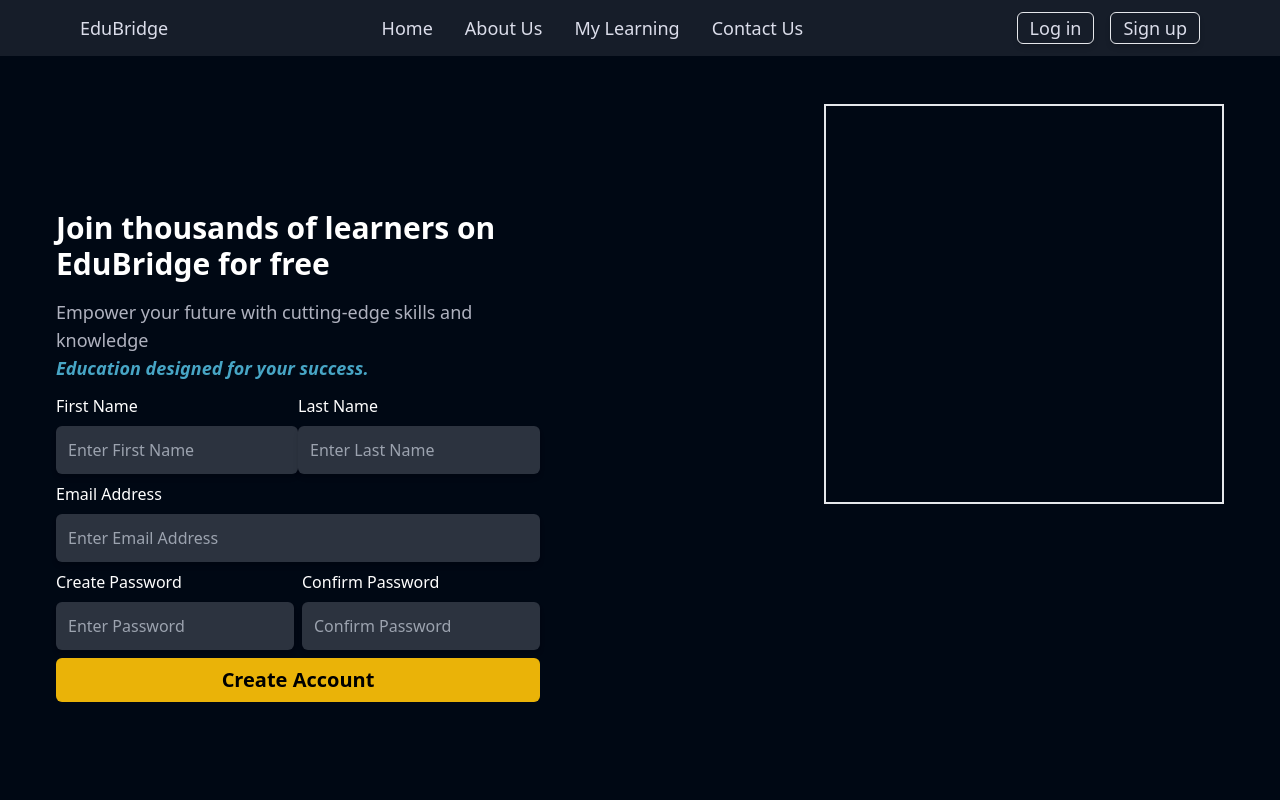
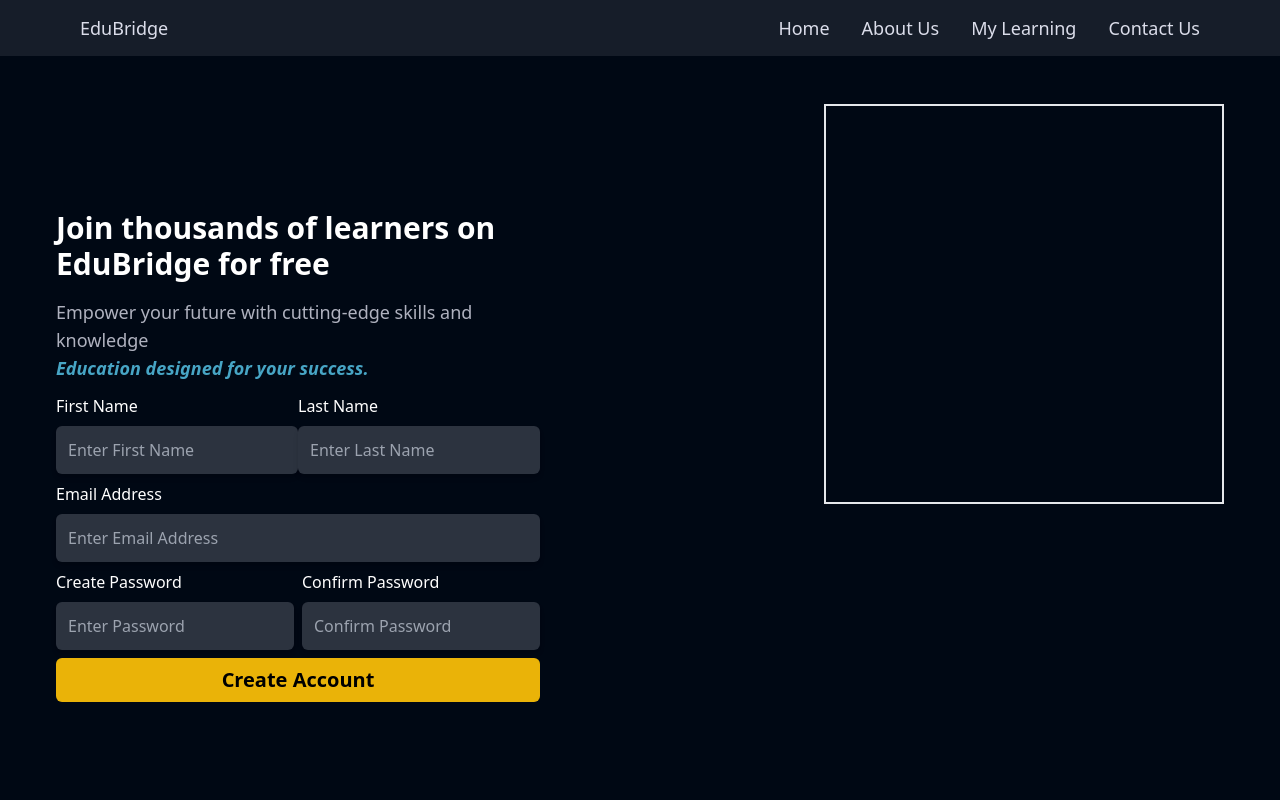
Before and after one commit to RitickLath/Edtech-Portal, a React (Vite) app in the folder Frontend/: page /signup in a window 1280 px wide. Shown: the top 800 px of the page. Built offline with nearby package versions, Linux system fonts and the light colour scheme.

Commit message:
isAuthentication context protecting dashboard

```diff
--- a/Frontend/src/App.jsx
+++ b/Frontend/src/App.jsx
@@ -1,6 +1,11 @@
+import { AuthProvider } from "./context/authContext";
 import MainLayout from "./layout/MainLayout";
 function App() {
-  return <MainLayout />;
+  return (
+    <AuthProvider>
+      <MainLayout />
+    </AuthProvider>
+  );
 }
 
 export default App;
--- a/Frontend/src/components/Navbar.jsx
+++ b/Frontend/src/components/Navbar.jsx
@@ -1,7 +1,10 @@
-import React from "react";
+import React, { useContext } from "react";
 import { Link, useNavigate } from "react-router-dom";
+import { AuthContext } from "../context/authContext";
 
 const Navbar = ({ dynamic = "My Learning" }) => {
+  const { isAuthenticated } = useContext(AuthContext);
+  // const { isAuthenticated, setIsAuthenticated } = useContext(AuthContext);
   const navigate = useNavigate();
 
   return (
@@ -14,6 +17,7 @@ const Navbar = ({ dynamic = "My Learning" }) => {
           <Link>{dynamic}</Link>
           <Link to="contact">Contact Us</Link>
         </div>
+        {isAuthenticated && (
           <div className="flex justify-between space-x-4">
             <button
               onClick={() => {
@@ -32,6 +36,7 @@ const Navbar = ({ dynamic = "My Learning" }) => {
               Sign up
             </button>
           </div>
+        )}
       </div>
     </div>
   );
--- /dev/null
+++ b/Frontend/src/context/authContext.jsx
@@ -0,0 +1,15 @@
+import { createContext, useState } from "react";
+
+const AuthContext = createContext(null);
+
+const AuthProvider = ({ children }) => {
+  const [isAuthenticated, setIsAuthenticated] = useState(false);
+
+  return (
+    <AuthContext.Provider value={{ isAuthenticated, setIsAuthenticated }}>
+      {children}
+    </AuthContext.Provider>
+  );
+};
+
+export { AuthContext, AuthProvider };
--- a/Frontend/src/pages/Login.jsx
+++ b/Frontend/src/pages/Login.jsx
@@ -1,7 +1,8 @@
-import React, { useState } from "react";
+import React, { useContext, useEffect, useState } from "react";
 import InputBox from "../components/InputBox";
 import axios from "axios";
 import { useNavigate } from "react-router-dom";
+import { AuthContext } from "../context/authContext";
 
 const Login = () => {
   const [email, setEmail] = useState("");
@@ -9,8 +10,15 @@ const Login = () => {
   const [loading, setLoading] = useState(false);
   const [error, setError] = useState("");
   const [success, setSuccess] = useState("");
+  const { isAuthenticated, setIsAuthenticated } = useContext(AuthContext);
+  const navigate = useNavigate();
 
-  const navigate = useNavigate("");
+  useEffect(() => {
+    if (isAuthenticated) {
+      navigate("/dashboard");
+    }
+  }, [navigate, isAuthenticated]);
+
   // Function to handle form submission
   const handleSubmit = async (e) => {
     e.preventDefault();
--- a/Frontend/src/pages/Signup.jsx
+++ b/Frontend/src/pages/Signup.jsx
@@ -1,7 +1,8 @@
-import React, { useState } from "react";
+import React, { useContext, useEffect, useState } from "react";
 import InputBox from "../components/InputBox";
 import axios from "axios";
 import { useNavigate } from "react-router-dom";
+import { AuthContext } from "../context/authContext";
 
 const Signup = () => {
   const [firstName, setFirstName] = useState("");
@@ -13,8 +14,14 @@ const Signup = () => {
   const [loading, setLoading] = useState(false);
   const [error, setError] = useState("");
   const [success, setSuccess] = useState("");
-  const navigate = useNavigate("");
+  const navigate = useNavigate();
+  const { isAuthenticated, setIsAuthenticated } = useContext(AuthContext);
 
+  useEffect(() => {
+    if (isAuthenticated) {
+      navigate("/dashboard");
+    }
+  }, [isAuthenticated, navigate]);
   // Function to handle form submission
   const handleSubmit = async (e) => {
     e.preventDefault();
@@ -42,6 +49,7 @@ const Signup = () => {
       if (response?.data?.success) {
         localStorage.setItem("token", `Bearer ${response.data.token}`);
         setSuccess(response?.data?.message || "Sign up successful");
+        setIsAuthenticated(true);
         navigate("/dashboard");
       } else {
         setSuccess(
@@ -49,6 +57,7 @@ const Signup = () => {
         );
       }
     } catch (err) {
+      setIsAuthenticated(false);
       setError(err.response?.data?.message || "An error occurred.");
     } finally {
       setLoading(false);
@@ -56,6 +65,7 @@ const Signup = () => {
   };
 
   return (
+    <>
       <div className="w-full h-full min-h-screen py-12 bg-[#000814] text-white md:flex md:justify-between px-10 lg:px-14">
         {/* Image div */}
         <div className="md:hidden border-2 mx-auto w-[400px] h-[400px]"></div>
@@ -128,6 +138,7 @@ const Signup = () => {
         {/* Image div */}
         <div className="hidden md:flex border-2 w-[400px] h-[400px]"></div>
       </div>
+    </>
   );
 };
 
```
Lines whose indentation alone changed are shown as unchanged.
